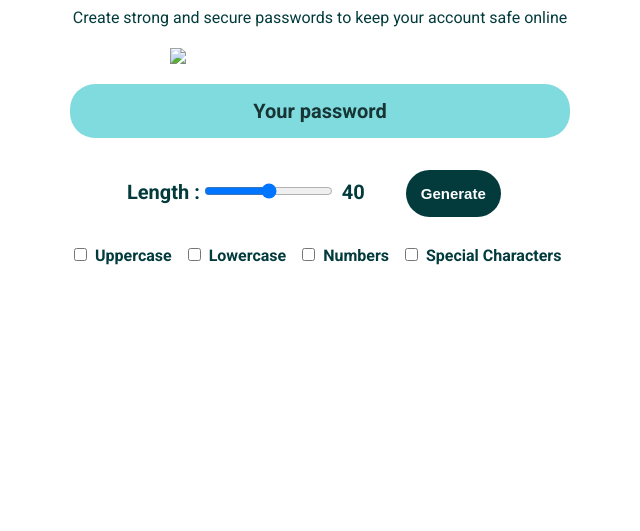
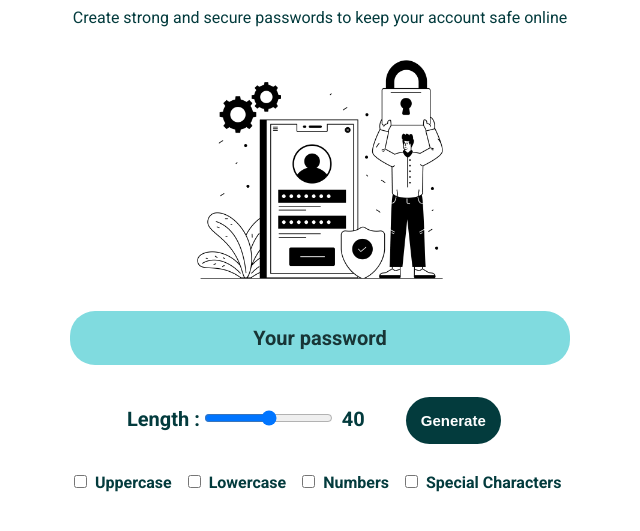
Before and after one commit to geeganage-yeran/Random-password-generator, a plain HTML site: page index.html in a window 1280 px wide. Shown: the part 77-608 px from the top of the page, without its empty margins (320-960 px from the left). Drawn offline with Linux system fonts and the light colour scheme.

Commit message:
Update index.html

```diff
--- a/index.html
+++ b/index.html
@@ -9,7 +9,7 @@
 <body>
     <h1>Random Password Generator</h1>
     <h4>Create strong and secure passwords to keep your account safe online</h4>
-    <img src="assest/password.png" >
+    <img src="password.png" >
 
     <div id="content">
         <p id="output">Your password</p>
```
